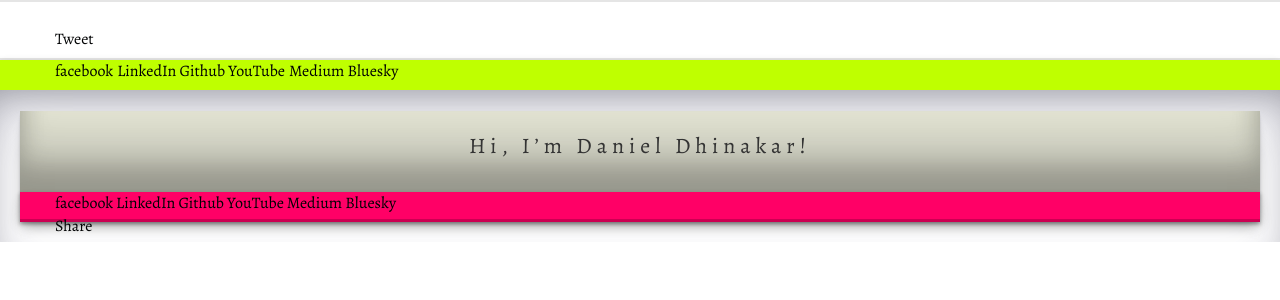
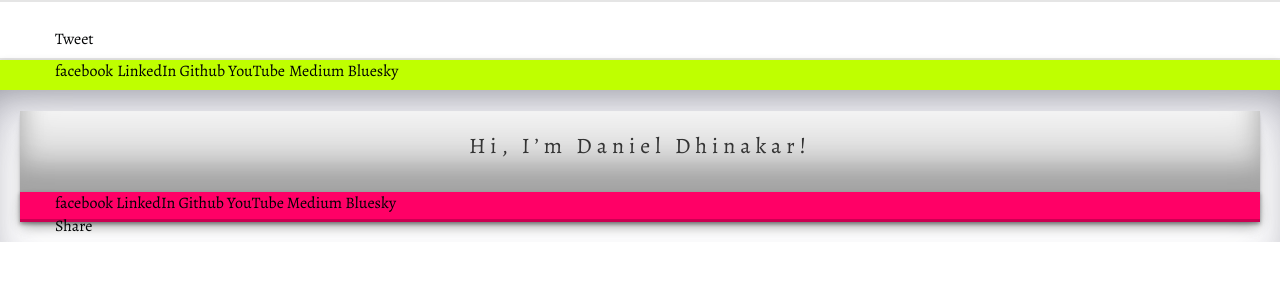
Before and after one commit to danieldhinakar/ApplicationFramework, a PHP site: page /about/index.html in a window 1280 px wide. Shown: the top 300 px of the page. Run offline with PHP 8.4, Linux system fonts and the light colour scheme; some libraries are stand-ins or nearby versions.

Commit message:
Update main.css

```diff
--- a/about/css/main.css
+++ b/about/css/main.css
@@ -159,7 +159,7 @@ list-style-type: none;
 
 
 #content {
-  background-color:#ECEDDC;
+  background-color:#FFFFFF;
   margin:0px auto;
   width:100%;
   height:100%;
```
